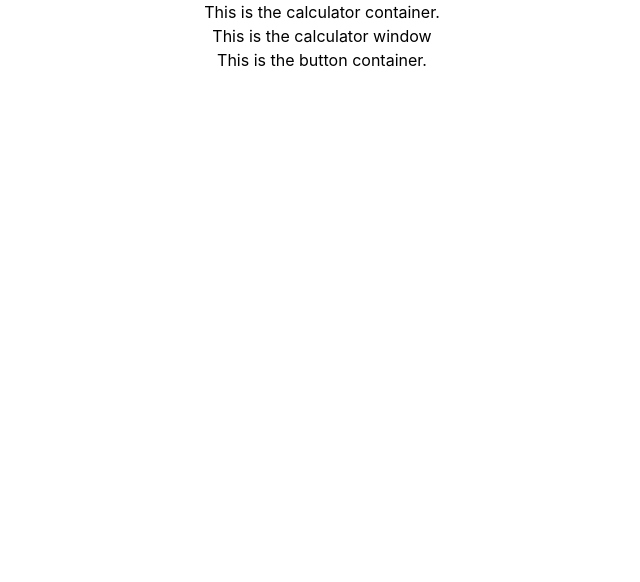
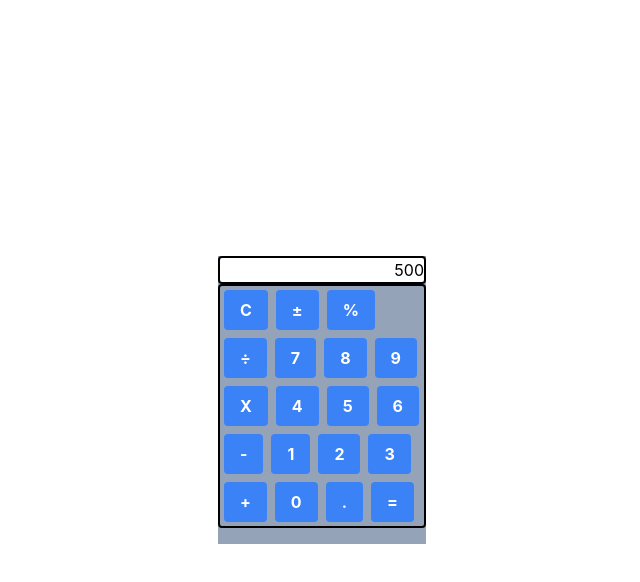
Before and after one commit to tyleryip/react-calculator, a React (Create React App) app in the folder frontend/: page / in a window 1280 px wide. Shown: the top 582 px of the page, without its empty margins (318-958 px from the left). Built offline with nearby package versions, Linux system fonts and the light colour scheme.

Commit message:
feat: Adding content to base components

```diff
--- a/frontend/src/components/App/App.tsx
+++ b/frontend/src/components/App/App.tsx
@@ -1,17 +1,10 @@
 import React from "react";
 import logo from "./logo.svg";
 import "./App.css";
-import CalculatorContainer from "../CalculatorContainer/CalculatorContainer";
-import CalculatorWindow from "../CalculatorWindow/CalculatorWindow";
-import ButtonContainer from "../ButtonContainer/ButtonContainer";
+import Calculator from "../Calculator/Calculator";
 
 function App() {
-  return (
-    <CalculatorContainer>
-      <CalculatorWindow />
-      <ButtonContainer />
-    </CalculatorContainer>
-  );
+  return <Calculator />;
 }
 
 export default App;
--- a/frontend/src/components/ButtonContainer/ButtonContainer.tsx
+++ b/frontend/src/components/ButtonContainer/ButtonContainer.tsx
@@ -1,9 +1,16 @@
 import React from "react";
+import { ButtonLabels } from "../../constants/Constants";
 
 export default function ButtonContainer() {
   return (
-    <div>
-      <p>This is the button container.</p>
+    <div className="rounded border-black border-2">
+      {ButtonLabels.map((label) => {
+        return (
+          <button className="bg-blue-500 hover:bg-blue-700 text-white font-bold py-2 px-4 mx-1 my-1 rounded">
+            {label}
+          </button>
+        );
+      })}
     </div>
   );
 }
--- /dev/null
+++ b/frontend/src/components/Calculator/Calculator.tsx
@@ -0,0 +1,17 @@
+import React from "react";
+import CalculatorContainer from "../CalculatorContainer/CalculatorContainer";
+import CalculatorWindow from "../CalculatorWindow/CalculatorWindow";
+import ButtonContainer from "../ButtonContainer/ButtonContainer";
+
+export default function Calculator() {
+  return (
+    <CalculatorContainer>
+      <div className="grid place-items-center h-screen">
+        <div className="bg-slate-400 h-72 w-52">
+          <CalculatorWindow />
+          <ButtonContainer />
+        </div>
+      </div>
+    </CalculatorContainer>
+  );
+}
--- a/frontend/src/components/CalculatorContainer/CalculatorContainer.tsx
+++ b/frontend/src/components/CalculatorContainer/CalculatorContainer.tsx
@@ -7,8 +7,8 @@ import { calculatorReducer } from "../../contexts/CalculatorReducer";
 import { IState } from "../../contexts/types";
 
 const initialState: IState = {
-  leftOperand: "",
-  rightOperand: "",
+  leftOperand: "670",
+  rightOperand: "500",
   operator: "",
 };
 
@@ -16,12 +16,11 @@ export default function CalculatorContainer(props: any) {
   const [state, dispatch] = useReducer(calculatorReducer, initialState);
 
   return (
+    // Any children that need access to state can use the CalculatorContext
+    // Any children that need access to the dispatch function can use the CalculatorDispatchContext
     <CalculatorContext.Provider value={state}>
       <CalculatorDispatchContext.Provider value={dispatch}>
-        <div className="text-center">
-          <p>This is the calculator container.</p>
-          {props.children}
-        </div>
+        {props.children}
       </CalculatorDispatchContext.Provider>
     </CalculatorContext.Provider>
   );
--- a/frontend/src/components/CalculatorWindow/CalculatorWindow.tsx
+++ b/frontend/src/components/CalculatorWindow/CalculatorWindow.tsx
@@ -1,9 +1,16 @@
-import React from "react";
+import React, { useContext } from "react";
+import { CalculatorContext } from "../../contexts/CalculatorContext";
 
 export default function CalculatorWindow() {
+  const state = useContext(CalculatorContext);
+
   return (
-    <div>
-      <p>This is the calculator window</p>
+    <div className="rounded border-black border-2 bg-white">
+      <p className="text-right">
+        {state.rightOperand.length === 0 && state.operator.length === 1
+          ? state.leftOperand
+          : state.rightOperand}
+      </p>
     </div>
   );
 }
--- /dev/null
+++ b/frontend/src/constants/Constants.ts
@@ -0,0 +1,21 @@
+export const ButtonLabels = [
+  "C",
+  "±",
+  "%",
+  "÷",
+  "7",
+  "8",
+  "9",
+  "X",
+  "4",
+  "5",
+  "6",
+  "-",
+  "1",
+  "2",
+  "3",
+  "+",
+  "0",
+  ".",
+  "=",
+];
--- a/frontend/src/contexts/CalculatorContext.ts
+++ b/frontend/src/contexts/CalculatorContext.ts
@@ -2,6 +2,7 @@ import { createContext, Dispatch } from "react";
 import { ActionType } from "./Actions";
 import { IState } from "./types";
 
-export const CalculatorContext = createContext<IState | null>(null);
-export const CalculatorDispatchContext =
-  createContext<Dispatch<ActionType> | null>(null);
+export const CalculatorContext = createContext<IState>({} as IState);
+export const CalculatorDispatchContext = createContext<Dispatch<ActionType>>(
+  {} as Dispatch<ActionType>
+);
```
